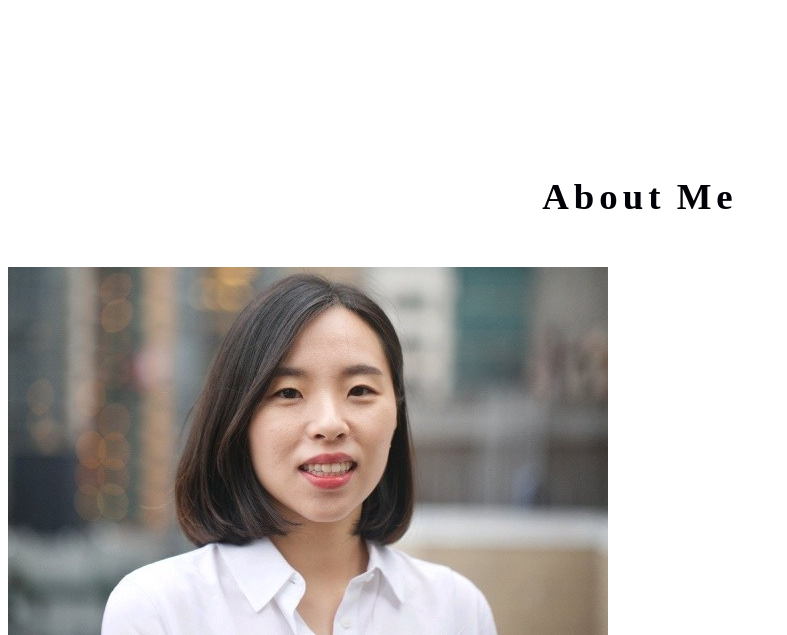
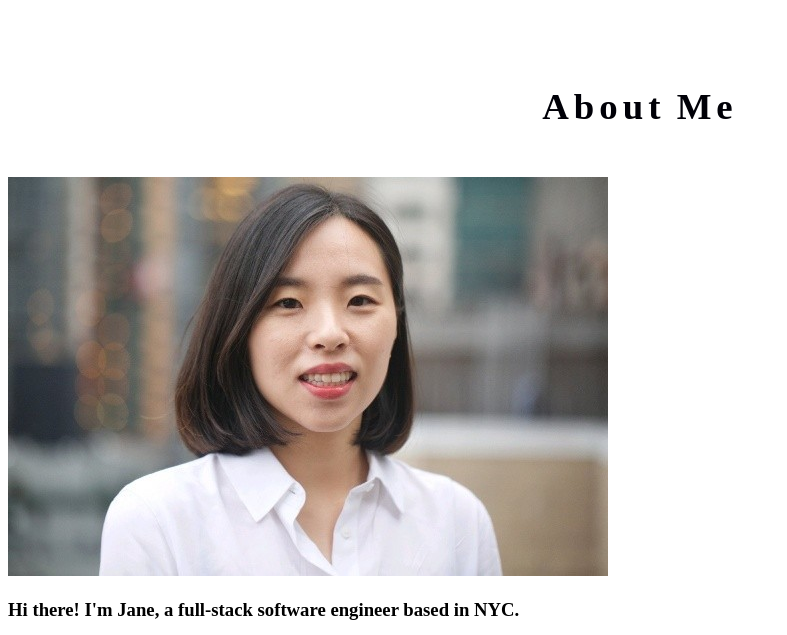
Before and after one commit to janeyuhwian/portfoliowebsite, a Gatsby site: page /about in a window 1280 px wide. Shown: the part 165-800 px from the top of the page, without its empty margins (0-787 px from the left). Built offline with nearby package versions, Linux system fonts and the light colour scheme; Gatsby itself is replaced by a stand-in of ours.

Commit message:
edit the about me page

```diff
--- a/src/CSS/about.module.css
+++ b/src/CSS/about.module.css
@@ -1,5 +1,5 @@
 .about {
-  padding: 4rem 0;
+  padding: 1.2rem 0;
 }
 .about-center {
   width: 80vw;
```
Also changed, not shown: 1 other file.
